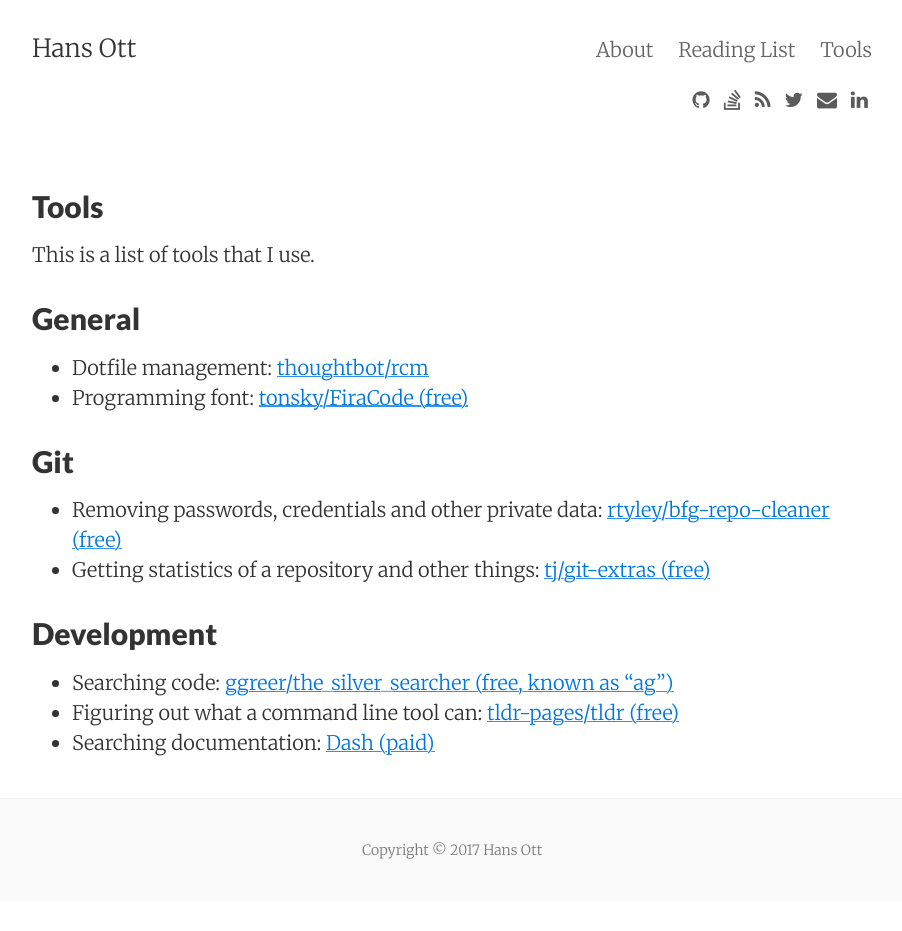
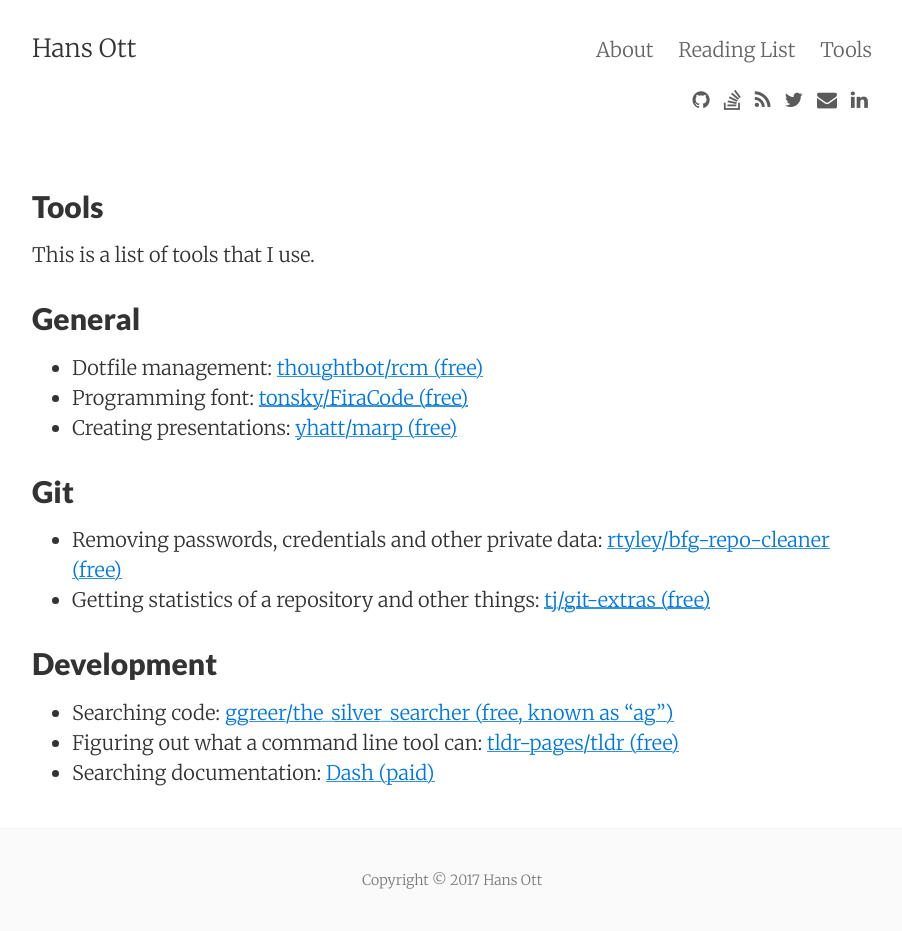
Before and after one commit to hansott/hansott.github.io-src, a Jekyll site: the page built from tools.md, in a window 1280 px wide. Shown: the whole page, without its empty margins (188-1090 px from the left). Built offline with Jekyll 4.4.1, drawn with Linux system fonts in a browser that asks for light colours; nearby versions of some CDN libraries; before the commit the page ends 901 px from its top, so only the background shows below that.

Commit message:
Add Marp

```diff
--- a/tools.md
+++ b/tools.md
@@ -9,8 +9,9 @@
 
 ## General
 
-* Dotfile management: [thoughtbot/rcm](https://github.com/thoughtbot/rcm)
+* Dotfile management: [thoughtbot/rcm (free)](https://github.com/thoughtbot/rcm)
 * Programming font: [tonsky/FiraCode (free)](https://github.com/tonsky/FiraCode)
+* Creating presentations: [yhatt/marp (free)](https://github.com/yhatt/marp)
 
 ## Git
 
```
